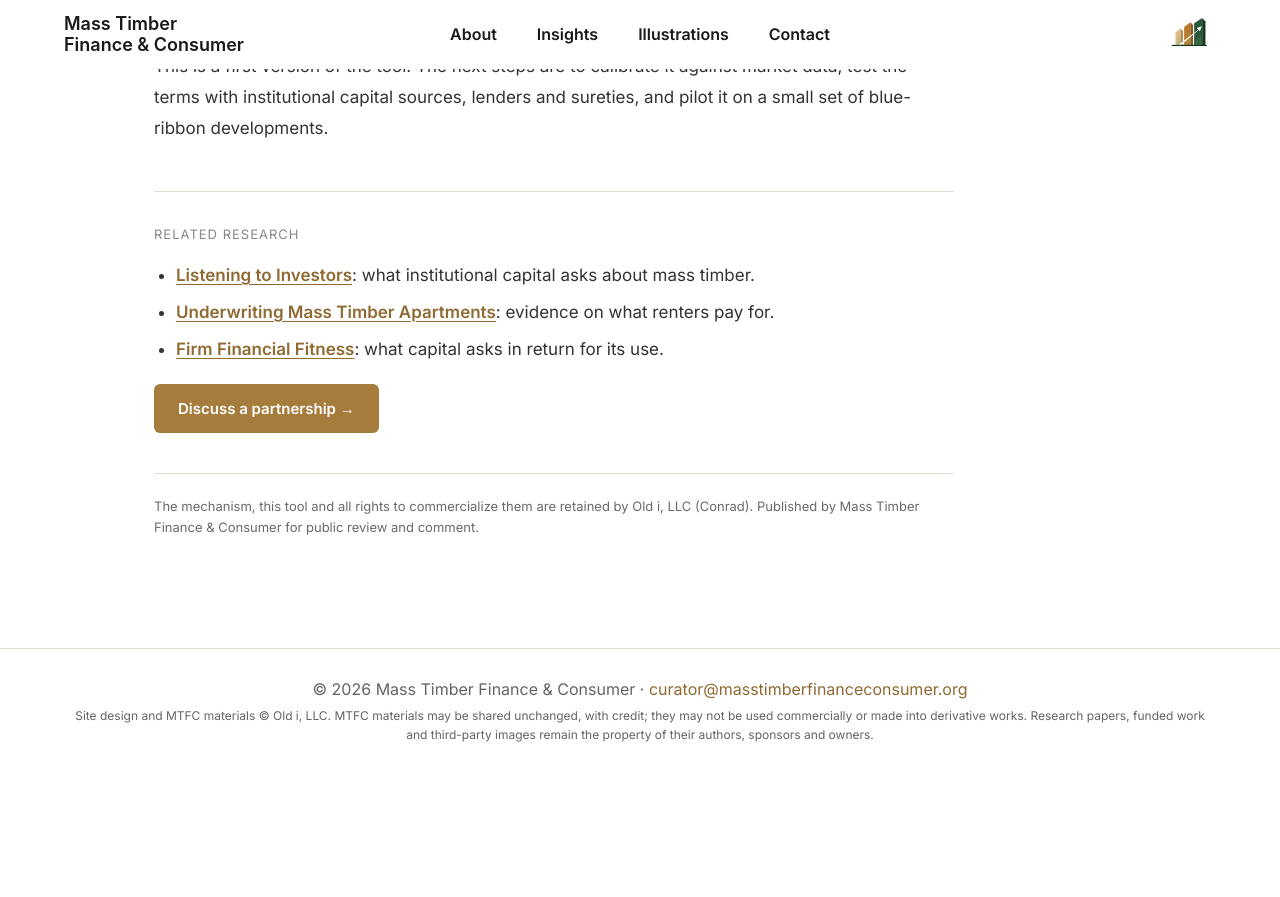
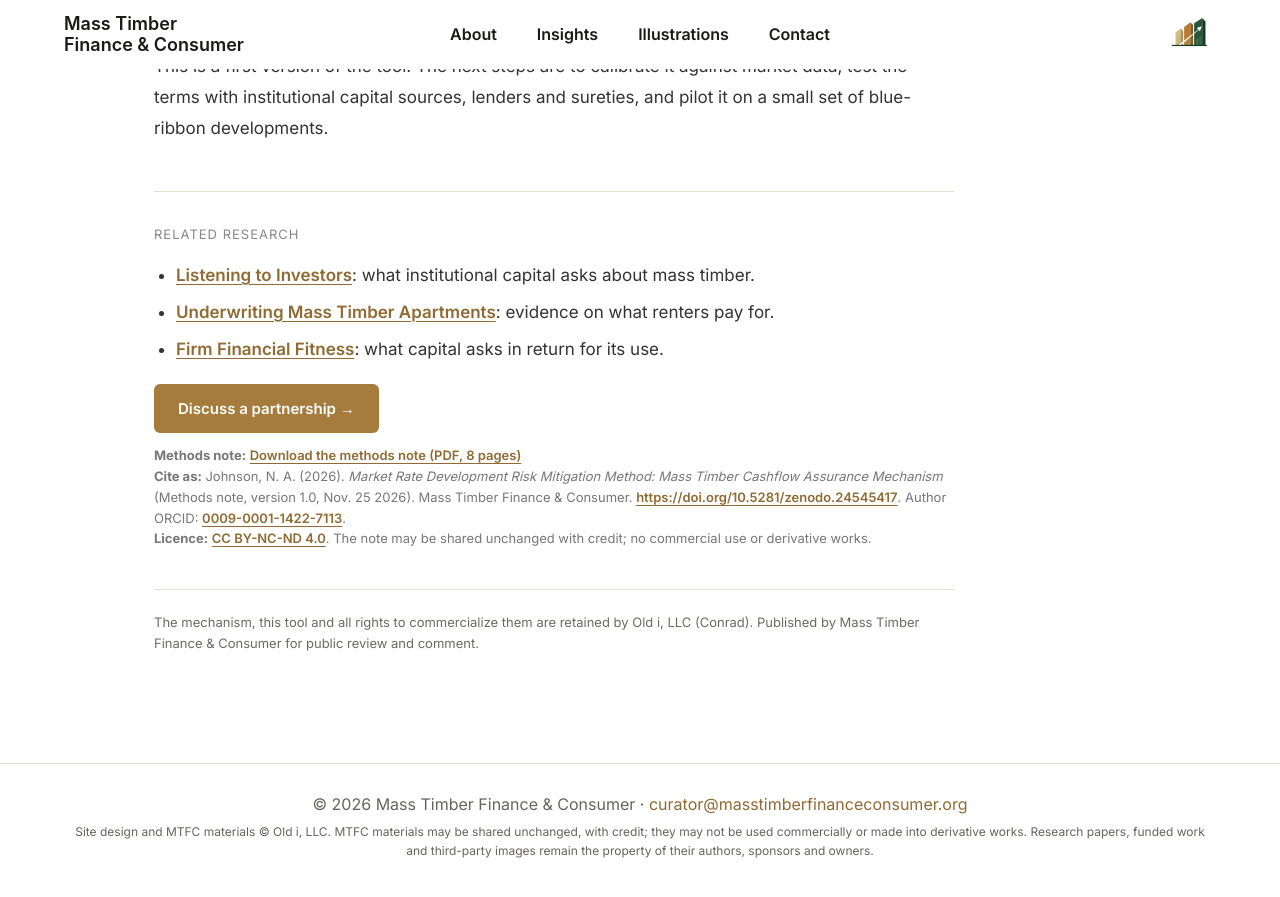
Before and after one commit to noelallenjohnson/mtfc, a Jekyll site: the page built from pages/market-rate-development-risk-mitigation-method.html, in a window 1280 px wide and 900 px high, scrolled down 6893 px. Shown: the top 897 px of the window. Built offline with Jekyll 4.4.1, drawn with Linux system fonts in a browser that asks for light colours; before the commit the page ends 7678 px from its top, so only the background shows below that.

Commit message:
Method page: add methods note PDF, DOI and citation
Co-Authored-By: Claude Fable 5.2 <noreply@anthropic.com>
Claude-Session: https://claude.ai/code/session_01LvhsnqrfZBaeQ6yhbEHGbm

```diff
--- a/pages/market-rate-development-risk-mitigation-method.html
+++ b/pages/market-rate-development-risk-mitigation-method.html
@@ -77,6 +77,7 @@ scripts: ["/assets/js/nam.js"]
 {% endfor %}</ul>
 <a href="mailto:{{ site.contact_email }}?subject=Risk%20Mitigation%20Mechanism" class="initiative-link-button">{{ d.partnerships.button }}</a>
 </div>
+<p class="initiative-filenote"><strong>Methods note:</strong> <a href="/assets/files/MTFC_Market_Rate_Development_Risk_Mitigation_Method_Methods_Note_v1.0.pdf" target="_blank" rel="noopener">Download the methods note (PDF, 8 pages)</a><br><strong>Cite as:</strong> Johnson, N. A. (2026). <em>Market Rate Development Risk Mitigation Method: Mass Timber Cashflow Assurance Mechanism</em> (Methods note, version 1.0, Nov. 25 2026). Mass Timber Finance &amp; Consumer. <a href="https://doi.org/10.5281/zenodo.24545417" target="_blank" rel="noopener">https://doi.org/10.5281/zenodo.24545417</a>. Author ORCID: <a href="https://orcid.org/0009-0001-1422-7113" target="_blank" rel="noopener">0009-0001-1422-7113</a>.<br><strong>Licence:</strong> <a href="https://creativecommons.org/licenses/by-nc-nd/4.0/" target="_blank" rel="noopener">CC BY-NC-ND 4.0</a>. The note may be shared unchanged with credit; no commercial use or derivative works.</p>
 <p class="nam-rights">{{ d.rights }}</p>
 </div>
 </div>
```
Also changed, not shown: RIGHTS.md (+1 -0 lines), 1 other file.
